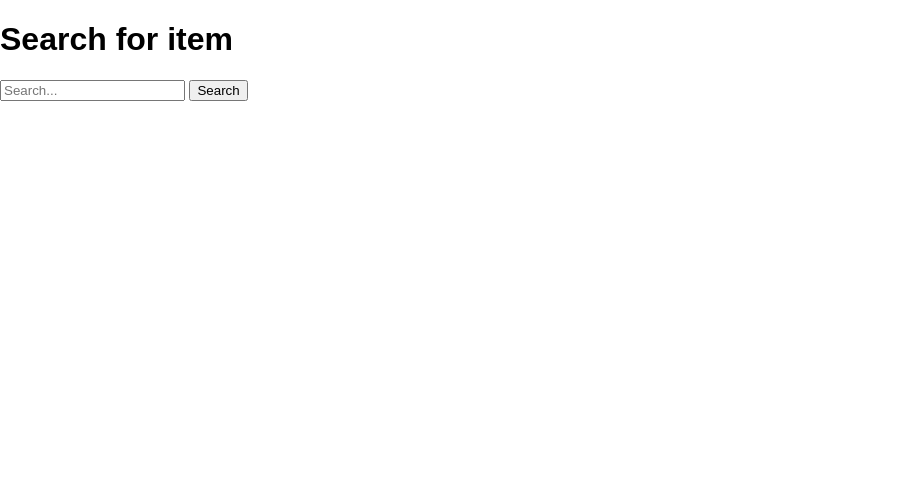
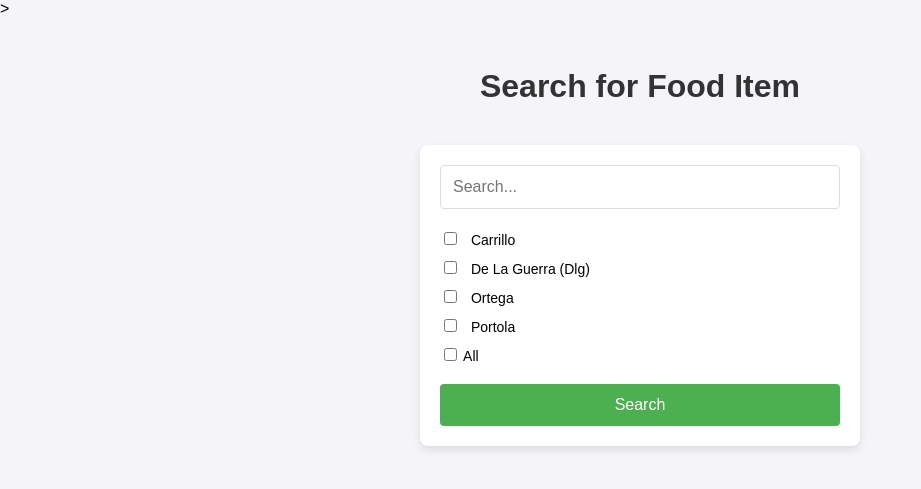
Before and after one commit to amyli2027/Sbhacks2025, a Flask app: page / in a window 1280 px wide. Shown: the top 489 px of the page, without its empty margins (0-921 px from the left). Run offline with Flask 3, Linux system fonts and the light colour scheme.

Commit message:
website done

```diff
--- a/my_scraper/app.py
+++ b/my_scraper/app.py
@@ -16,15 +16,25 @@ def index():
 def search():
     # Get the search term from the form
     search_term = request.form['food']
+    selected_dining_halls = request.form.getlist('dining_hall')  # Get all selected dining halls
 
     # Call the search functions from search.py
     exact_results = search_food(search_term)  # Exact search
     partial_results = search_food2(search_term)  # Partial search
 
+    # If 'All' is selected, show all dining halls and skip filtering for 'dining_hall'
+    if 'All' in selected_dining_halls:
+        # No need to filter for 'All'; just display results from all dining halls
+        pass
+    else:
+        # Filter results to show only the selected dining halls
+        exact_results = [res for res in exact_results if res['dining_hall'] in selected_dining_halls]
+        partial_results = [res for res in partial_results if res['dining_hall'] in selected_dining_halls]
+
     return render_template('results.html',
                            search_term=search_term,
                            exact_results=exact_results,
-                           partial_results=partial_results)
-
+                           partial_results=partial_results,
+                           selected_dining_halls=selected_dining_halls)
 if __name__ == "__main__":
     app.run(debug=True)
--- a/my_scraper/static/css/main.css
+++ b/my_scraper/static/css/main.css
@@ -1,4 +1,99 @@
+/* General page styles */
 body {
-    margin: 0;
-    font-family: sans-serif;
+  font-family: 'Arial', sans-serif;
+  background-color: #f4f4f9;
+  margin: 0;
+  padding: 0;
 }
+
+.page-title {
+  text-align: center;
+  color: #333;
+  margin-top: 50px;
+}
+
+/* Form container */
+.form-container {
+  width: 400px;
+  margin: 40px auto;
+  padding: 20px;
+  background-color: #ffffff;
+  border-radius: 8px;
+  box-shadow: 0 4px 8px rgba(0, 0, 0, 0.1);
+}
+
+.form-group {
+  margin-bottom: 20px;
+}
+
+input[type="text"] {
+  width: 100%;
+  padding: 12px;
+  font-size: 16px;
+  border: 1px solid #ddd;
+  border-radius: 4px;
+  box-sizing: border-box;
+}
+
+.checkbox-group {
+  margin-bottom: 20px;
+}
+
+.checkbox-label {
+  display: block;
+  margin-bottom: 10px;
+  font-size: 14px;
+}
+
+.dining-checkbox {
+  margin-right: 10px;
+}
+
+/* Submit Button */
+.submit-btn {
+  width: 100%;
+  padding: 12px;
+  font-size: 16px;
+  background-color: #4CAF50;
+  color: white;
+  border: none;
+  border-radius: 4px;
+  cursor: pointer;
+}
+
+.submit-btn:hover {
+  background-color: #45a049;
+}
+
+/* Result Styling */
+ul {
+  list-style-type: none;
+  padding: 0;
+}
+
+li {
+  margin-bottom: 15px;
+  padding: 10px;
+  background-color: #fff;
+  border: 1px solid #ddd;
+  border-radius: 5px;
+  box-shadow: 0 2px 4px rgba(0, 0, 0, 0.1);
+}
+
+h2 {
+  margin-top: 30px;
+  font-size: 24px;
+  color: #333;
+}
+
+a {
+  display: inline-block;
+  margin-top: 20px;
+  text-decoration: none;
+  font-size: 16px;
+  color: #4CAF50;
+}
+
+a:hover {
+  color: #45a049;
+}
--- a/my_scraper/templates/index.html
+++ b/my_scraper/templates/index.html
@@ -1,16 +1,42 @@
 {% extends 'base.html' %}
 
 {% block head %}
-
-{%endblock%}
+<link rel="stylesheet" href="{{ url_for('static', filename='styles.css') }}">
+{% endblock %}
 
 {% block body %}
-<h1>Search for item</h1>
-<div class="topnav">
+<h1 class="page-title">Search for Food Item</h1>
+<div class="form-container">
     <!-- Add a form to handle the search input -->
     <form action="/search" method="POST">
-        <input type="text" id="food" name="food" placeholder="Search..." required>
-        <button type="submit">Search</button>
+        <div class="form-group">
+            <input type="text" id="food" name="food" placeholder="Search..." required>
+        </div>
+
+        <div class="checkbox-group">
+            <label class="checkbox-label">
+                <input type="checkbox" name="dining_hall" value="Carrillo" {% if 'Carrillo' in selected_dining_halls
+                    %}checked{% endif %} class="dining-checkbox"> Carrillo
+            </label>
+            <label class="checkbox-label">
+                <input type="checkbox" name="dining_hall" value="De La Guerra" {% if 'De La Guerra' in
+                    selected_dining_halls %}checked{% endif %} class="dining-checkbox"> De La Guerra (Dlg)
+            </label>
+            <label class="checkbox-label">
+                <input type="checkbox" name="dining_hall" value="Ortega" {% if 'Ortega' in selected_dining_halls
+                    %}checked{% endif %} class="dining-checkbox"> Ortega
+            </label>
+            <label class="checkbox-label">
+                <input type="checkbox" name="dining_hall" value="Portola" {% if 'Portola' in selected_dining_halls
+                    %}checked{% endif %} class="dining-checkbox"> Portola
+            </label>
+            <label class="checkbox-label">
+                <input type="checkbox" name="dining_hall" value="All" {% if 'All' in selected_dining_halls %}checked{%
+                    endif %} id="all-checkbox"> All
+            </label>
+        </div>
+
+        <button type="submit" class="submit-btn">Search</button>
     </form>
 </div>
-{%endblock%}
+{% endblock %}
```
Also changed, not shown: my_scraper/templates/results.html (+7 -3 lines), README.md, my_scraper/my_scraper/spiders/menu_spider.py (line endings or trailing spaces).
